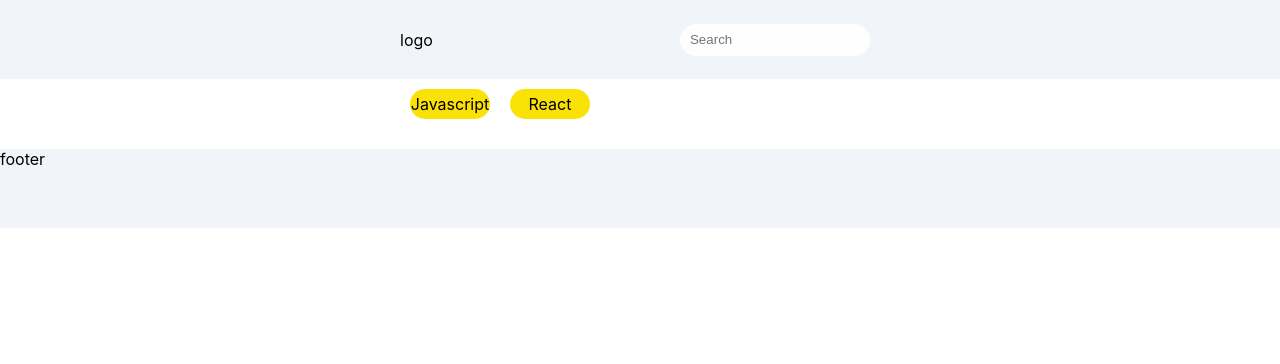
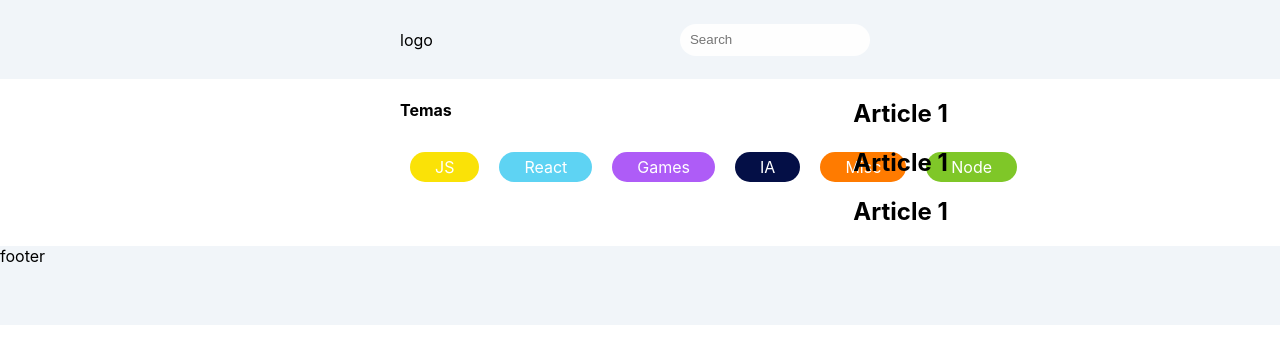
Before and after one commit to lucasangelino/maidan, a Next.js app: page / in a window 1280 px wide. Shown: the top 364 px of the page. Built offline with nearby package versions, Linux system fonts and the light colour scheme.

Commit message:
MAI create sidebar

```diff
--- a/components/core/layout/index.js
+++ b/components/core/layout/index.js
@@ -2,9 +2,10 @@ import Navbar from "../navbar";
 import Footer from "../footer";
 
 import styles from "./layout.module.css";
+import Sidebar from "../sidebar";
 
 export default function Layout({ children }) {
-  const { container, navbar, content, footer } = styles;
+  const { container, navbar, content, sidebar, footer } = styles;
   return (
     <>
       <div className={container}>
@@ -12,6 +13,9 @@ export default function Layout({ children }) {
           <Navbar />
         </div>
         <div className={content}>{children}</div>
+        <div className={sidebar}>
+          <Sidebar />
+        </div>
         <div className={footer}>
           <Footer />
         </div>
--- /dev/null
+++ b/components/core/sidebar/index.js
@@ -0,0 +1,17 @@
+export default function Sidebar() {
+  return (
+    <>
+      <div>
+        <article>
+          <h1>Article 1</h1>
+        </article>
+        <article>
+          <h1>Article 1</h1>
+        </article>
+        <article>
+          <h1>Article 1</h1>
+        </article>
+      </div>
+    </>
+  );
+}
--- a/components/ui/badges/badge.module.css
+++ b/components/ui/badges/badge.module.css
@@ -1,11 +1,10 @@
 .badge {
-  width: 80px;
   height: 30px;
-  background-color: #fae207;
   border-radius: 50px;
   padding: 10px 25px;
   display: flex;
   justify-content: center;
   align-items: center;
   margin: 10px 10px;
+  color: #fff;
 }
--- a/components/ui/badges/index.js
+++ b/components/ui/badges/index.js
@@ -2,5 +2,9 @@ import styles from "./badge.module.css";
 
 export default function Bagde({ title, style }) {
   const { badge } = styles;
-  return <div className={badge}>{title}</div>;
+  return (
+    <div className={badge} style={{ backgroundColor: style }}>
+      {title}
+    </div>
+  );
 }
--- a/components/ui/filters/index.js
+++ b/components/ui/filters/index.js
@@ -7,7 +7,7 @@ export default function Filters({ filters }) {
   return (
     <div className={filterList}>
       {filters.map((filter, index) => {
-        return <Bagde key={index} title={filter.title} />;
+        return <Bagde key={index} title={filter.title} style={filter.style} />;
       })}
     </div>
   );
--- a/pages/index.js
+++ b/pages/index.js
@@ -6,10 +6,28 @@ import { SEO_PROPS } from "../constants/seo";
 
 const filters = [
   {
-    title: "Javascript",
+    title: "JS",
+    style: "#fae207",
   },
   {
     title: "React",
+    style: "#5ED3F3",
+  },
+  {
+    title: "Games",
+    style: "#AE5CF7",
+  },
+  {
+    title: "IA",
+    style: "#040F46",
+  },
+  {
+    title: "Misc",
+    style: "#ff7b00",
+  },
+  {
+    title: "Node",
+    style: "#7FC728",
   },
 ];
 
@@ -18,6 +36,7 @@ export default function Home() {
   return (
     <>
       <SEO {...mainView} />
+      <h4>Temas</h4>
       <Filters filters={filters} />
     </>
   );
```
